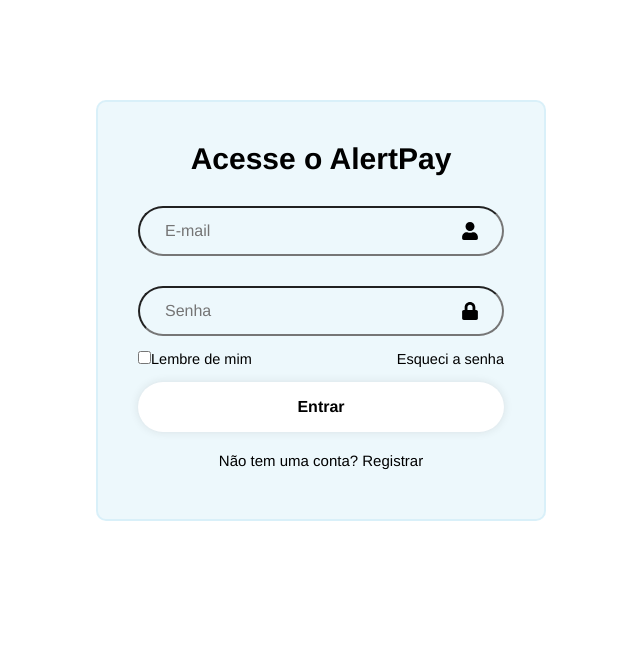
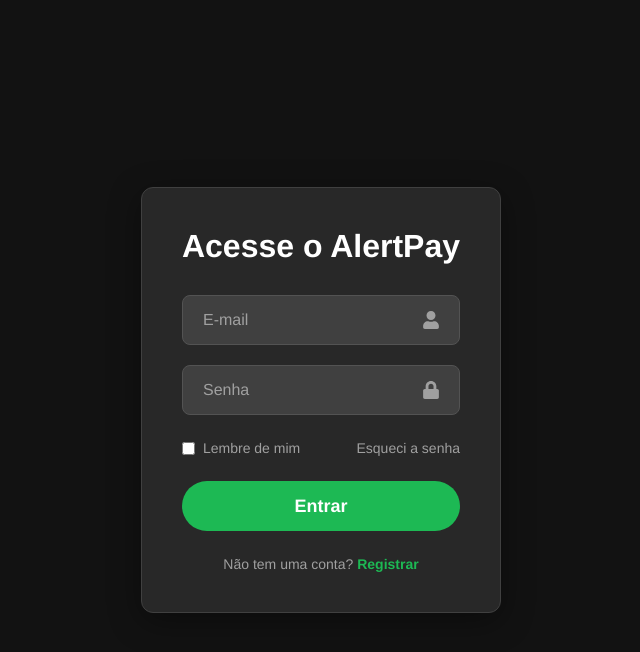
Before and after one commit to Kroth09/AlertPay-NewProject-Front, a React (Vite) app: page / in a window 1280 px wide. Shown: the top 652 px of the page, without its empty margins (319-959 px from the left). Built offline with nearby package versions, Linux system fonts and the light colour scheme.

Commit message:
Estilização da página de Login com tema escuro e verde

```diff
--- a/src/pages/Login.css
+++ b/src/pages/Login.css
@@ -1,3 +1,163 @@
+/* Arquivo: Login.css (VERSÃO MODO ESCURO) */
+
+/* Define o fundo escuro para a página inteira e centraliza o conteúdo */
+/* Em vez de usar um container, aplicamos direto no body para garantir a tela toda */
+/* Se isso afetar outras páginas, podemos criar uma classe no div principal do Login */
+body {
+    display: flex;
+    justify-content: center;
+    align-items: center;
+    min-height: 100vh;
+    background-color: #121212; /* Cor de fundo escura do Spotify */
+    color: #ffffff; /* Cor de texto padrão: branco */
+    font-family: system-ui, -apple-system, BlinkMacSystemFont, 'Segoe UI', Roboto, Oxygen, Ubuntu, Cantarell, 'Open Sans', 'Helvetica Neue', sans-serif;
+}
+
+/* O card de login */
+.container {
+    width: 100%;
+    max-width: 420px; /* Largura máxima do card */
+    background-color: #282828; /* Cinza escuro do Spotify para o card */
+    border: 1px solid #404040;
+    padding: 40px;
+    border-radius: 12px; /* Bordas mais arredondadas */
+    box-shadow: 0 8px 32px rgba(0, 0, 0, 0.37);
+}
+
+/* Título */
+.container h1 {
+    text-align: center;
+    font-size: 32px;
+    font-weight: bold;
+    margin-bottom: 30px;
+}
+
+/* Wrapper para cada input e ícone */
+.container .input-field {
+    position: relative;
+    width: 100%;
+    margin-bottom: 20px;
+}
+
+/* Estilo dos campos de input */
+.input-field input {
+    width: 100%;
+    height: 50px;
+    background-color: #404040;
+    border: 1px solid #535353;
+    border-radius: 8px;
+    color: #ffffff;
+    font-size: 16px;
+    padding: 0 50px 0 20px; /* Espaço para o ícone à direita */
+    box-sizing: border-box; /* Garante que padding não afete a largura total */
+    transition: border-color 0.3s;
+}
+
+/* Remove a borda padrão do navegador quando o input está focado */
+.input-field input:focus {
+    outline: none;
+    border-color: #1DB954; /* Borda verde Spotify ao focar */
+}
+
+/* Placeholder (texto de exemplo) */
+.input-field input::placeholder {
+    color: #a0a0a0;
+}
+
+/* Ícone dentro do input */
+.input-field .icon {
+    position: absolute;
+    right: 20px;
+    top: 50%;
+    transform: translateY(-50%);
+    font-size: 18px;
+    color: #a0a0a0;
+}
+
+/* Seção "Lembre de mim" e "Esqueci a senha" */
+.container .recall-forget {
+    display: flex;
+    justify-content: space-between;
+    align-items: center;
+    font-size: 14px;
+    margin-top: 25px;
+    margin-bottom: 25px;
+    color: #a0a0a0;
+}
+
+.recall-forget label {
+    display: flex;
+    align-items: center;
+    cursor: pointer;
+}
+
+.recall-forget input[type="checkbox"] {
+    margin-right: 8px;
+}
+
+.recall-forget a {
+    color: #a0a0a0;
+    text-decoration: none;
+}
+
+.recall-forget a:hover,
+.signup-link a:hover {
+    text-decoration: underline;
+    color: #ffffff;
+}
+
+/* Botão principal de "Entrar" */
+.container button {
+    width: 100%;
+    height: 50px;
+    background-color: #1DB954; /* Verde Spotify! */
+    color: #ffffff;
+    border: none;
+    border-radius: 50px; /* Bordas bem arredondadas */
+    cursor: pointer;
+    font-size: 18px;
+    font-weight: bold;
+    transition: background-color 0.3s;
+}
+
+.container button:hover {
+    background-color: #1ed760; /* Verde mais claro no hover */
+}
+
+/* Link de "Registrar" na parte inferior */
+.container .signup-link {
+    font-size: 14px;
+    text-align: center;
+    margin-top: 25px;
+    color: #a0a0a0;
+}
+
+.signup-link a {
+    color: #1DB954; /* Link com a cor de destaque */
+    font-weight: bold;
+    text-decoration: none;
+}
+
+
+
+
+
+
+
+
+
+
+
+
+
+
+
+
+
+
+
+/*
+codigo antigo
 .container {
     width: 450px;
     background-color: rgba(135, 206, 235, 0.15);
@@ -49,7 +209,7 @@
 /*.recall-forget .label {
 }*/
 
-.recall-forget .input {
+/*.recall-forget .input {
     margin-right: 5px;
 }
 
@@ -84,3 +244,5 @@
     margin: 20px 0 10px;
 
 }
+
+*/
```
